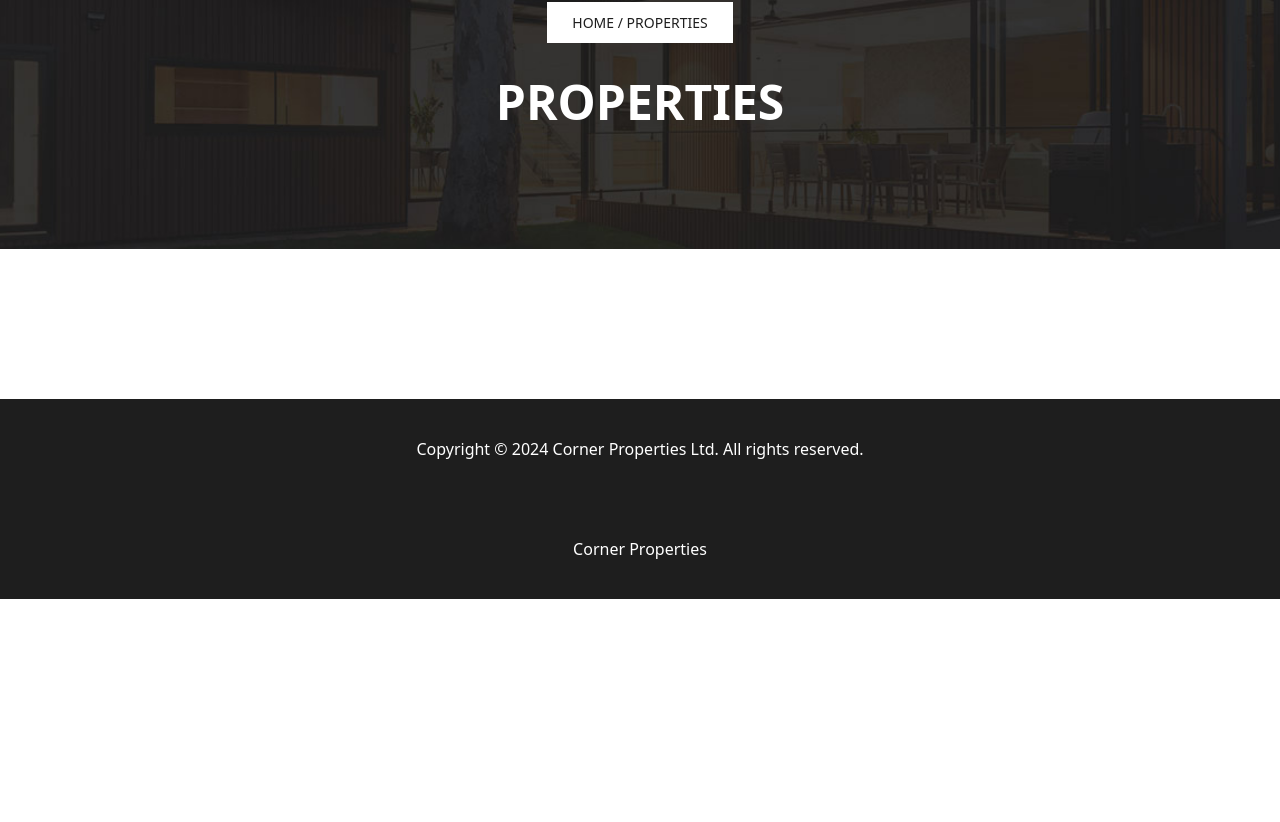
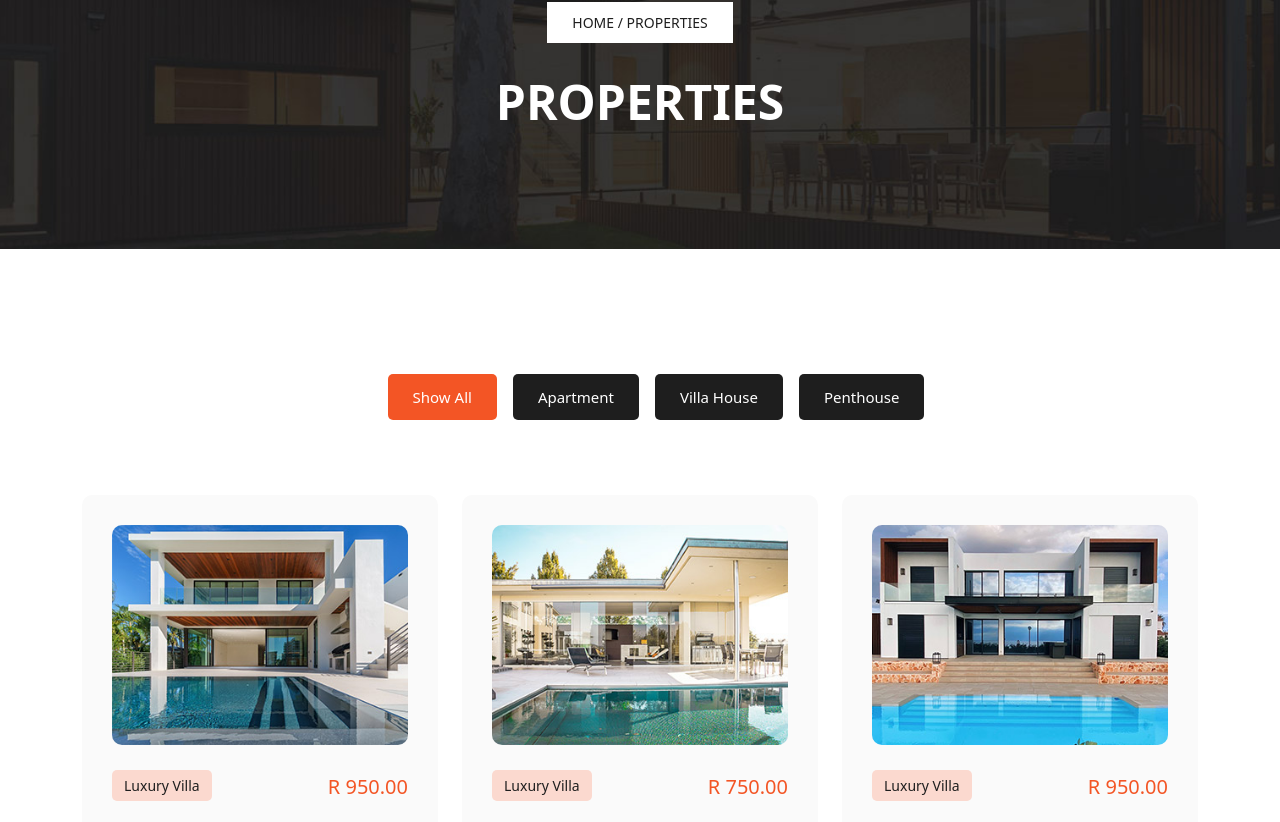
Before and after one commit to gitwonderboy/rent-property, a React (Vite) app: page /properties in a window 1280 px wide. Shown: the part 275-1097 px from the top of the page. Before the commit the page ends 890 px from the top, so only its background shows below. Built offline with nearby package versions, Linux system fonts and the light colour scheme.

Commit message:
Updated: Components Props

```diff
--- a/src/ContactPage.tsx
+++ b/src/ContactPage.tsx
@@ -21,7 +21,7 @@ export default function ContactPage() {
     <>
       <TopBarComponent />
       <NavBarComponent />
-      <HeaderComponent pageTitle="Contact Us" />
+      <HeaderComponent pageTitle="Contact Us" page="Contact" />
       <ContactComponent map={map} />
       <FooterComponent />
     </>
--- a/src/HeaderComponent.tsx
+++ b/src/HeaderComponent.tsx
@@ -8,7 +8,7 @@ export default function HeaderComponent(props) {
           <div className="row">
             <div className="col-lg-12">
               <span className="breadcrumb">
-                <Link to="/">Home</Link> / Properties
+                <Link to="/">Home</Link> / {props.page}
               </span>
               <h3>{props.pageTitle}</h3>
             </div>
--- a/src/ListPropertyComponent.tsx
+++ b/src/ListPropertyComponent.tsx
@@ -82,6 +82,7 @@ export default function ListPropertyComponent() {
           </div>
           <div className="row">
             {properties.map((property) => (
+              <div className="col-lg-4 col-md-6">
                 <PropertyComponent
                   src={property.src}
                   homeType={property.homeType}
@@ -93,6 +94,7 @@ export default function ListPropertyComponent() {
                   floor={property.floor}
                   parking={property.parking}
                 />
+              </div>
             ))}
           </div>
         </div>
--- a/src/NavBarComponent.tsx
+++ b/src/NavBarComponent.tsx
@@ -20,7 +20,7 @@ export default function NavBarComponent() {
                     <Link to="/properties">Properties</Link>
                   </li>
                   <li>
-                    <Link to="/contact">Contact Us</Link>
+                    <Link to="/contact">Contact</Link>
                   </li>
                   <li>
                     <Link to="/contact">
--- a/src/PropertyComponent.tsx
+++ b/src/PropertyComponent.tsx
@@ -1,7 +1,6 @@
 export default function PropertyComponent(props) {
   return (
     <>
-      <div className="col-lg-4 col-md-6">
       <div className="item">
         <a href="property-details.html">
           <img src={props.src} alt="" />
@@ -32,7 +31,6 @@ export default function PropertyComponent(props) {
           <a href="property-details.html">Schedule a visit</a>
         </div>
       </div>
-      </div>
     </>
   );
 }
--- a/src/PropertyPage.tsx
+++ b/src/PropertyPage.tsx
@@ -2,13 +2,185 @@ import TopBarComponent from './TopBarComponent';
 import NavBarComponent from './NavBarComponent';
 import HeaderComponent from './HeaderComponent';
 import FooterComponent from './FooterComponent';
-
+import PropertyComponent from './PropertyComponent';
 export default function Property() {
+  const properties = [
+    {
+      src: '/src/assets/images/property-01.jpg',
+      homeType: 'Luxury Villa',
+      price: 'R 950.00',
+      title: 'Scottburgh',
+      bedrooms: '3',
+      bathrooms: '2',
+      area: '542m',
+      floor: '3',
+      parking: '2',
+    },
+    {
+      src: '/src/assets/images/property-02.jpg',
+      homeType: 'Luxury Villa',
+      price: 'R 750.00',
+      title: 'UMzinto',
+      bedrooms: '2',
+      bathrooms: '1',
+      area: '500m',
+      floor: '2',
+      parking: '2',
+    },
+    {
+      src: '/src/assets/images/property-03.jpg',
+      homeType: 'Luxury Villa',
+      price: 'R 950.00',
+      title: 'Amandawe',
+      bedrooms: '3',
+      bathrooms: '2',
+      area: '542m',
+      floor: '3',
+      parking: '2',
+    },
+    {
+      src: '/src/assets/images/property-04.jpg',
+      homeType: 'Luxury Villa',
+      price: 'R 850.00',
+      title: 'Mgababa',
+      bedrooms: '3',
+      bathrooms: '2',
+      area: '542m',
+      floor: '2',
+      parking: '2',
+    },
+    {
+      src: '/src/assets/images/property-06.jpg',
+      homeType: 'Luxury Villa',
+      price: 'R 850.00',
+      title: 'Scottburgh',
+      bedrooms: '2',
+      bathrooms: '2',
+      area: '402m',
+      floor: '2',
+      parking: '1',
+    },
+    {
+      src: '/src/assets/images/property-05.jpg',
+      homeType: 'Luxury Villa',
+      price: 'R 550.00',
+      title: 'Umkomaas',
+      bedrooms: '1',
+      bathrooms: '1',
+      area: '400m',
+      floor: '1',
+      parking: '0',
+    },
+    {
+      src: '/src/assets/images/property-03.jpg',
+      homeType: 'Luxury Villa',
+      price: 'R 950.00',
+      title: 'Amandawe',
+      bedrooms: '3',
+      bathrooms: '2',
+      area: '542m',
+      floor: '3',
+      parking: '2',
+    },
+    {
+      src: '/src/assets/images/property-04.jpg',
+      homeType: 'Luxury Villa',
+      price: 'R 850.00',
+      title: 'Mgababa',
+      bedrooms: '3',
+      bathrooms: '2',
+      area: '542m',
+      floor: '2',
+      parking: '2',
+    },
+    {
+      src: '/src/assets/images/property-06.jpg',
+      homeType: 'Luxury Villa',
+      price: 'R 850.00',
+      title: 'Scottburgh',
+      bedrooms: '2',
+      bathrooms: '2',
+      area: '402m',
+      floor: '2',
+      parking: '1',
+    },
+    {
+      src: '/src/assets/images/property-05.jpg',
+      homeType: 'Luxury Villa',
+      price: 'R 550.00',
+      title: 'Umkomaas',
+      bedrooms: '1',
+      bathrooms: '1',
+      area: '400m',
+      floor: '1',
+      parking: '0',
+    },
+  ];
   return (
     <>
       <TopBarComponent />
       <NavBarComponent />
-      <HeaderComponent pageTitle="Properties" />
+      <HeaderComponent pageTitle="Properties" page="Properties" />
+      <div className="section properties">
+        <div className="container">
+          <ul className="properties-filter">
+            <li>
+              <a className="is_active" href="#!" data-filter="*">
+                Show All
+              </a>
+            </li>
+            <li>
+              <a href="#!" data-filter=".adv">
+                Apartment
+              </a>
+            </li>
+            <li>
+              <a href="#!" data-filter=".str">
+                Villa House
+              </a>
+            </li>
+            <li>
+              <a href="#!" data-filter=".rac">
+                Penthouse
+              </a>
+            </li>
+          </ul>
+          <div className="row properties-box">
+            {properties.map((property) => (
+              <div className="col-lg-4 col-md-6 align-self-center mb-30 col-md-6">
+                <PropertyComponent
+                  src={property.src}
+                  homeType={property.homeType}
+                  price={property.price}
+                  title={property.title}
+                  bedrooms={property.bedrooms}
+                  bathrooms={property.bathrooms}
+                  area={property.area}
+                  floor={property.floor}
+                  parking={property.parking}
+                />
+              </div>
+            ))}
+          </div>
+          <div className="row">
+            <div className="col-lg-12">
+              <ul className="pagination">
+                <li>
+                  <a href="#">1</a>
+                </li>
+                <li>
+                  <a className="is_active" href="#">
+                    2
+                  </a>
+                </li>
+                <li>
+                  <a href="#">3</a>
+                </li>
+              </ul>
+            </div>
+          </div>
+        </div>
+      </div>
       <FooterComponent />
     </>
   );
```
Lines whose indentation alone changed are shown as unchanged.
